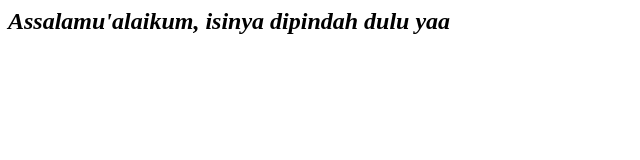
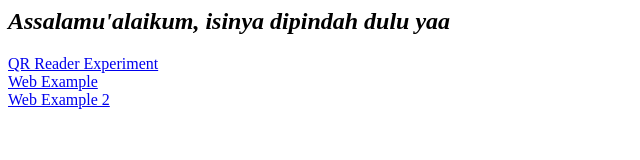
Before and after one commit to MYAsyhari/MYAsyhari.github.io, a plain HTML site: page index.html in a window 1280 px wide. Shown: the whole page, without its empty margins (0-640 px from the left). Drawn offline with Linux system fonts and the light colour scheme.

Commit message:
Update index.html

```diff
--- a/index.html
+++ b/index.html
@@ -3,4 +3,8 @@
     </head>
   <body>
     <h2><i>Assalamu'alaikum, isinya dipindah dulu yaa</i></h2>
+    <a href="https://github.com/MYAsyhari/KTH-Ngaluyo">QR Reader Experiment</a> </br>
+    <a href="https://github.com/MYAsyhari/WPUNIPMA">Web Example</a> </br>
+    <a href="https://github.com/MYAsyhari/pROYEKlatihan">Web Example 2</a> </br>
+
   </body>
```
